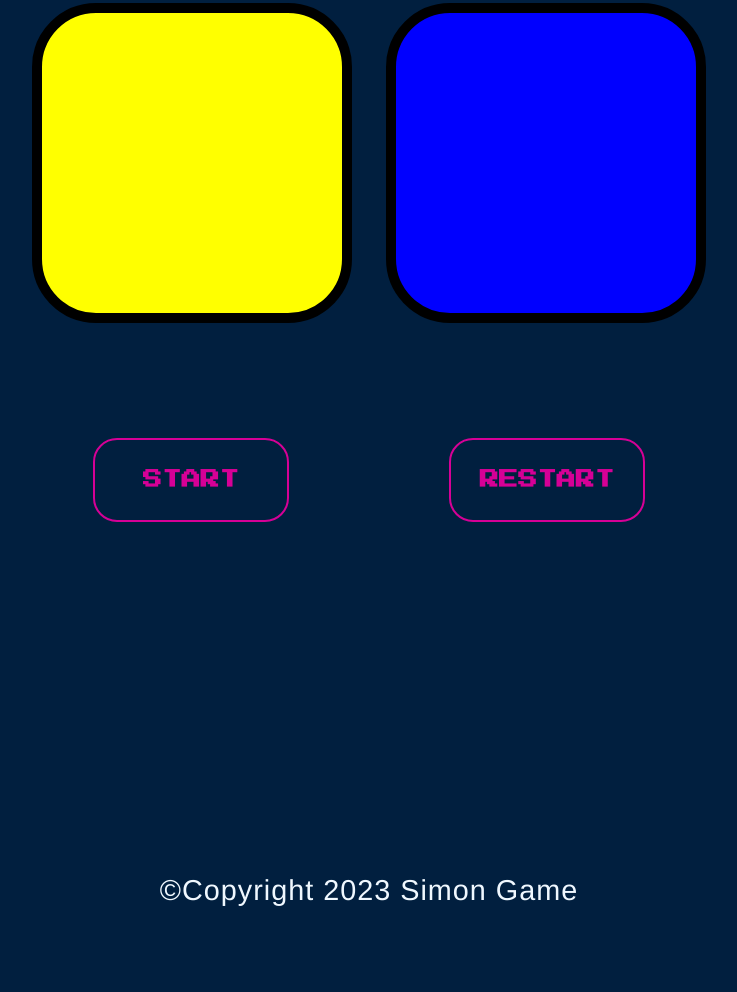
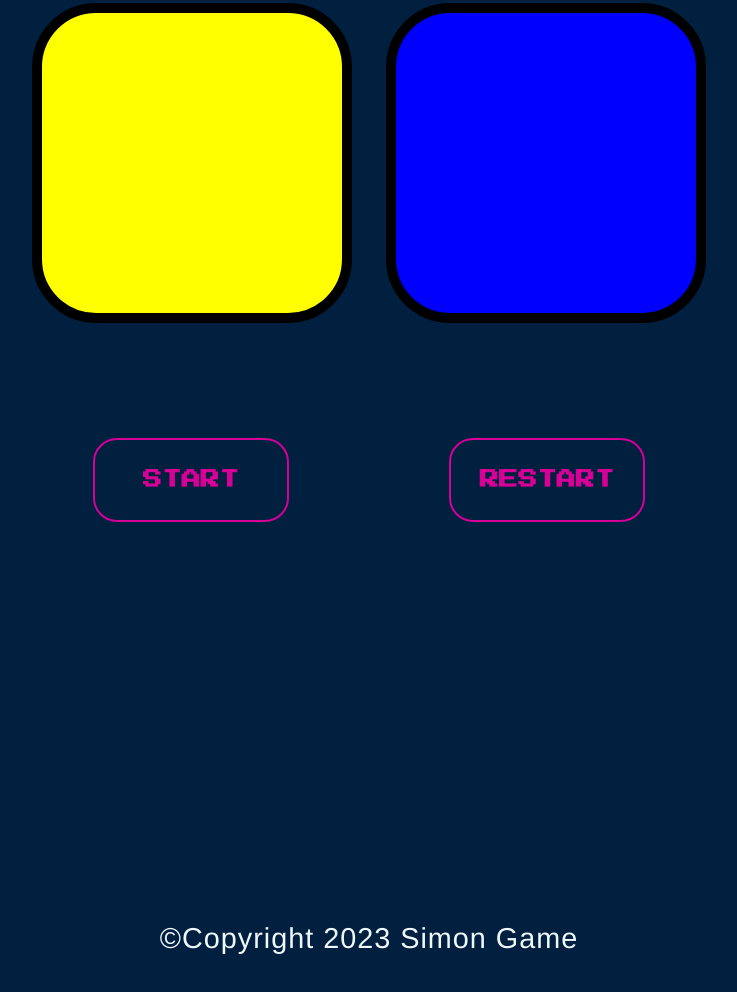
Before and after one commit to KarMint26/Jquery-Simon-Game, a plain HTML site: page index.html in a window 1280 px wide. Shown: the part 715-1707 px from the top of the page, without its empty margins (271-1008 px from the left). Before the commit the page ends 1659 px from the top, so only its background shows below. Drawn offline with Linux system fonts and the light colour scheme.

Commit message:
Update styles.css

```diff
--- a/styles.css
+++ b/styles.css
@@ -127,7 +127,7 @@ body {
     font-size: 1.2rem;
   }
   .footer .bot p {
-    margin-top: 22rem;
+    margin-top: 25rem;
     font-size: 1.8rem;
   }
 }
```
